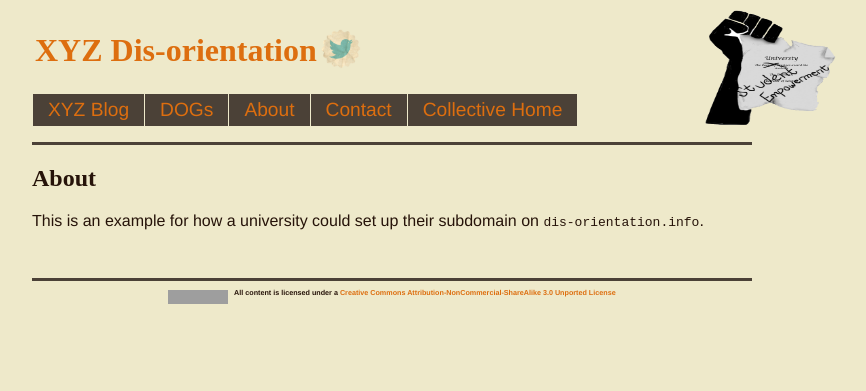
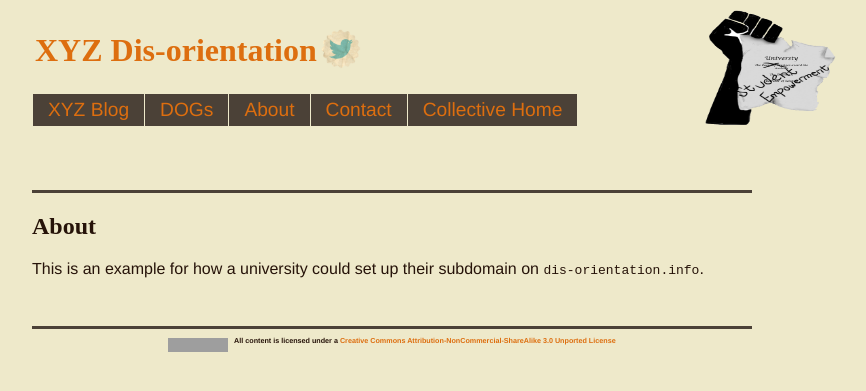
Before and after one commit to dis-orientation/xyz, a Jekyll site: the page built from about.md, in a window 1280 px wide. Shown: the top 391 px of the page, without its empty margins (248-1114 px from the left). Built offline with Jekyll 4.4.1, drawn with Linux system fonts in a browser that asks for light colours; Markdown is read by kramdown in place of the engine named in the settings; grey boxes are pictures that could not be loaded.

Commit message:
updated header wrapper

```diff
--- a/css/main.css
+++ b/css/main.css
@@ -65,7 +65,7 @@ DIV CONTAINERS AND SOME STYLING THEREOF:
 #header-wrapper{
 	width:80%;
 	margin: 0 auto;
-	padding-bottom: 3em;
+	padding-bottom: 6em;
 	border-bottom: 0.188em solid #4B4137;
 }
 
```
